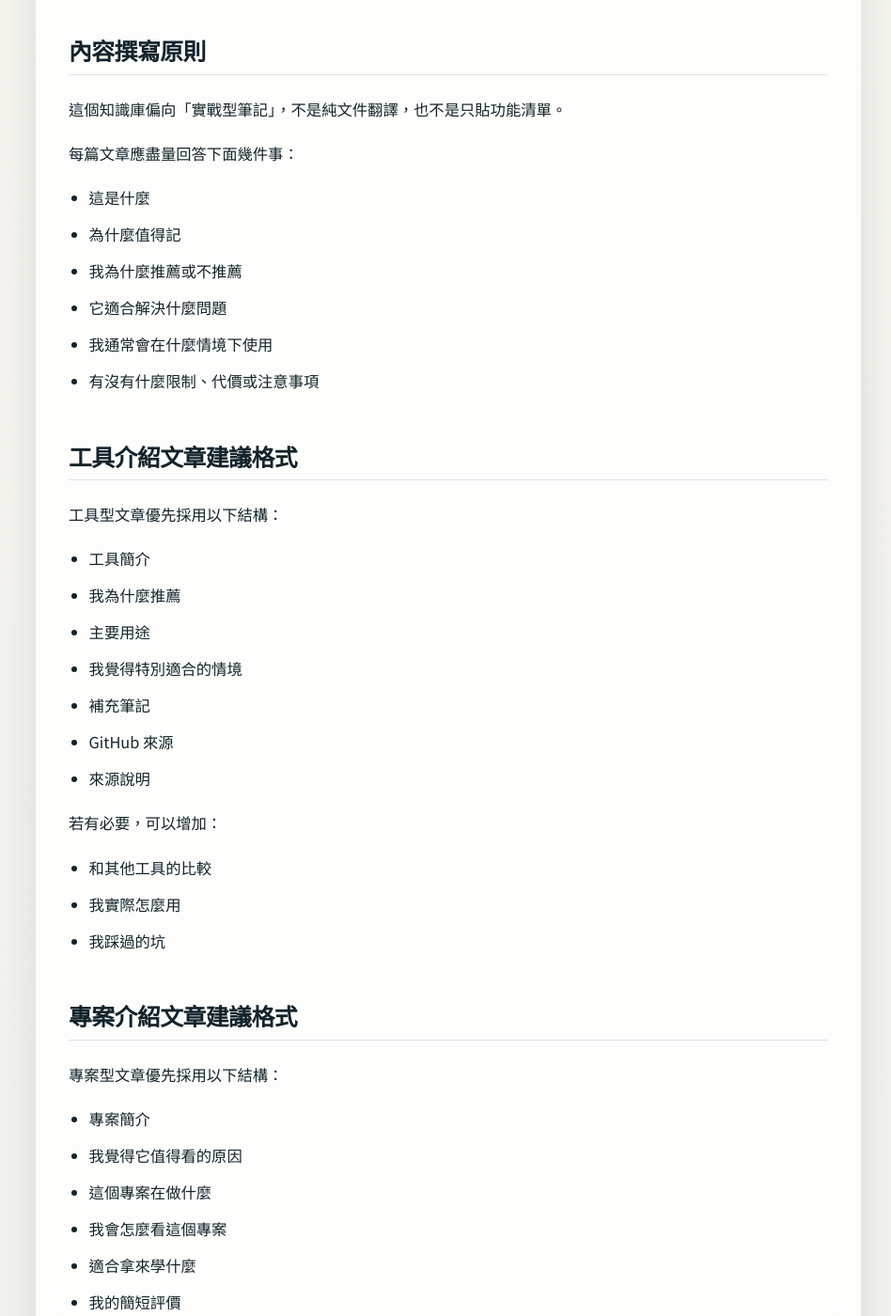
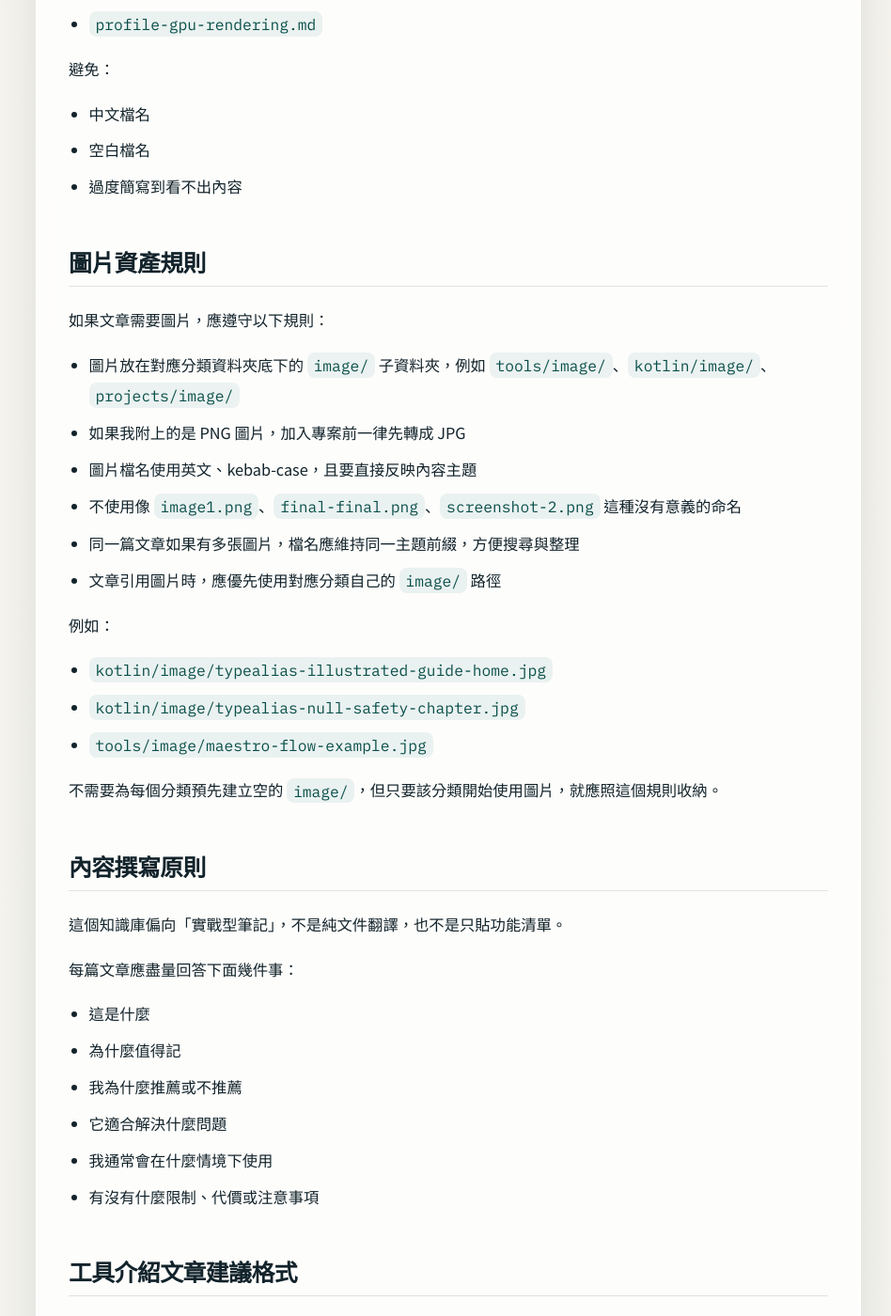
Before and after one commit to icools/android, a Jekyll site: the page built from CONTENT_CHARTER.md, in a window 1280 px wide and 1400 px high, scrolled down 6130 px. Shown: the whole window at 94% size, without its empty margins (324-1272 px from the left). Built offline with Jekyll 4.4.1, drawn with Linux system fonts in a browser that asks for light colours; some of the changed text lies outside the part shown.

````diff
--- a/CONTENT_CHARTER.md
+++ b/CONTENT_CHARTER.md
@@ -99,6 +99,12 @@ status: active
 └─ workflow/
 ```
 
+如果某個分類需要放圖片，則在該分類資料夾底下建立 `image/` 子資料夾，例如：
+
+- `kotlin/image/`
+- `tools/image/`
+- `projects/image/`
+
 ## README 的角色
 
 `README.md` 只做以下事情：
@@ -143,6 +149,8 @@ status: active
 - 暫存待整理內容放在 `todo/`
 
 原則上不要把具體內容直接寫進根目錄索引頁，除非只是非常簡短的索引型摘要。
+
+如果文章需要圖片，圖片也應跟著文章分類一起收納在對應資料夾底下的 `image/`，不要直接散落在根目錄。
 
 ## 每篇文章都應使用 frontmatter
 
@@ -205,6 +213,25 @@ status: active
 - 中文檔名
 - 空白檔名
 - 過度簡寫到看不出內容
+
+## 圖片資產規則
+
+如果文章需要圖片，應遵守以下規則：
+
+- 圖片放在對應分類資料夾底下的 `image/` 子資料夾，例如 `tools/image/`、`kotlin/image/`、`projects/image/`
+- 如果我附上的是 PNG 圖片，加入專案前一律先轉成 JPG
+- 圖片檔名使用英文、kebab-case，且要直接反映內容主題
+- 不使用像 `image1.png`、`final-final.png`、`screenshot-2.png` 這種沒有意義的命名
+- 同一篇文章如果有多張圖片，檔名應維持同一主題前綴，方便搜尋與整理
+- 文章引用圖片時，應優先使用對應分類自己的 `image/` 路徑
+
+例如：
+
+- `kotlin/image/typealias-illustrated-guide-home.jpg`
+- `kotlin/image/typealias-null-safety-chapter.jpg`
+- `tools/image/maestro-flow-example.jpg`
+
+不需要為每個分類預先建立空的 `image/`，但只要該分類開始使用圖片，就應照這個規則收納。
 
 ## 內容撰寫原則
 
@@ -274,9 +301,10 @@ status: active
 1. 決定正確分類。
 2. 建立對應資料夾內的新文章。
 3. 補齊 frontmatter。
-4. 依文章類型套用適合的內容結構。
-5. 更新對應的根目錄索引頁。
-6. 如果有需要，再視情況微調 `README.md` 的一句式介紹。
+4. 如果文章有附圖，建立或使用該分類底下的 `image/`，並把圖片整理成有意義檔名的 JPG。
+5. 依文章類型套用適合的內容結構。
+6. 更新對應的根目錄索引頁。
+7. 如果有需要，再視情況微調 `README.md` 的一句式介紹。
 
 ## 自動分類規則
 
@@ -318,6 +346,7 @@ status: active
 - 優先依照本文件決定文章放置位置
 - 自動補上 frontmatter
 - 自動更新對應的根目錄索引頁
+- 如果我有附上 PNG 圖片，先轉成 JPG，再放進正確分類底下的 `image/`
 - 不要把所有內容都塞進 `README.md`
 - 工具與專案文章盡量附上官方來源
 - 保持這個知識庫的語氣偏向個人實戰筆記，而不是制式百科整理
--- a/assets/css/site.css
+++ b/assets/css/site.css
@@ -317,6 +317,25 @@ pre {
   border-radius: var(--radius-sm);
 }
 
+.prose figure {
+  margin: 1.8rem 0;
+}
+
+.prose figure img {
+  display: block;
+  width: 100%;
+  border-radius: var(--radius-md);
+  border: 1px solid rgba(18, 35, 43, 0.1);
+  box-shadow: 0 18px 42px rgba(15, 32, 39, 0.08);
+}
+
+.prose figcaption {
+  margin-top: 0.75rem;
+  color: var(--muted);
+  font-size: 0.94rem;
+  text-align: center;
+}
+
 .prose th,
 .prose td {
   padding: 12px 14px;
````
Also changed, not shown: kotlin.md (+6 -0 lines), kotlin/typealias-kotlin-learning-site.md (added, +88 -0 lines), kotlin/image/typealias-illustrated-guide-home.jpg (added), kotlin/image/typealias-null-safety-chapter.jpg (added).
